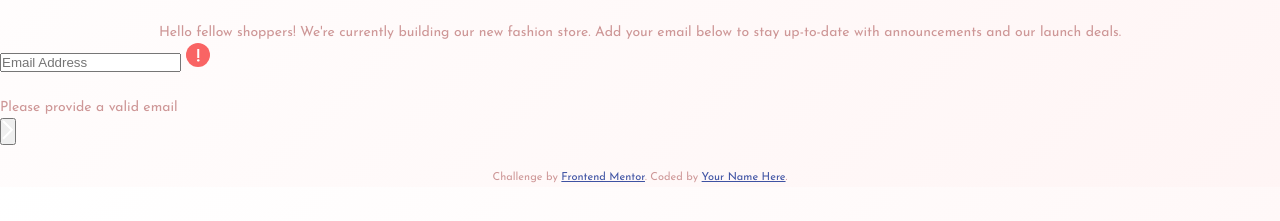
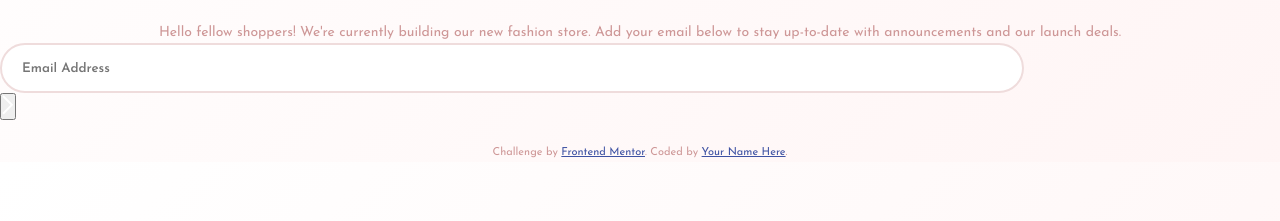
Before and after one commit to brittjavs/coming-soon-landing-page, a plain HTML site: page index.html in a window 1280 px wide. Shown: the part 451-672 px from the top of the page. Drawn offline with Linux system fonts and the light colour scheme.

Commit message:
added display none to errors and styling to input field

```diff
--- a/style.css
+++ b/style.css
@@ -49,3 +49,24 @@ p{
     font-size: 14px;
     line-height: 1.5;
 }
+
+
+.email-form{
+    position: relative;
+}
+
+input{
+    width: 80%;
+    height: 50px;
+    border-radius: 50px;
+    border-style: solid;
+    border-color: hsl(0, 36%, 90%);
+    padding-left: 20px;
+    font-family: 'Josefin Sans';
+    font-weight: 600;
+    outline: none;
+}
+
+#error-text, .error-icon{
+    display: none;
+}
```
